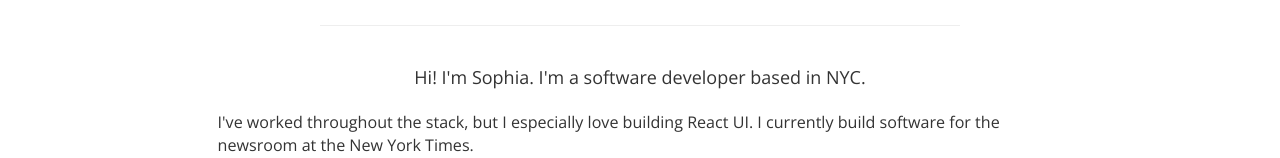
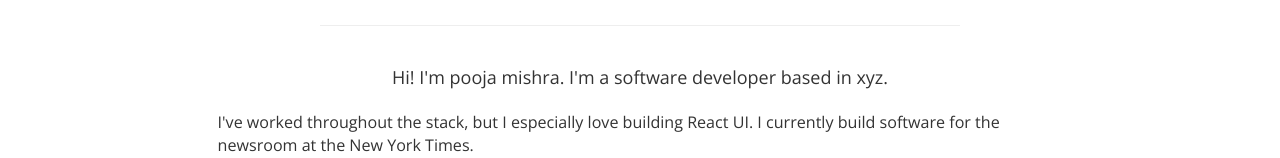
Before and after one commit to CodeAstronautic/personal_portfolio, a React (Create React App) app: page / in a window 1280 px wide. Shown: the part 322-480 px from the top of the page. Built offline with nearby package versions, Linux system fonts and the light colour scheme; a web font is replaced by a local one.

Commit message:
added changes

```diff
--- a/src/containers/Home.js
+++ b/src/containers/Home.js
@@ -6,7 +6,7 @@ class Home extends Component {
   render() {
     return (
       <div>
-        <CenteredHeader>Hi! I'm Sophia. I'm a software developer based in NYC.</CenteredHeader>
+        <CenteredHeader>Hi! I'm pooja mishra. I'm a software developer based in xyz.</CenteredHeader>
         <p>
           I've worked throughout the stack, but I especially love building React UI. I currently build software for the newsroom at the New York Times.
         </p>
```
Also changed, not shown: 1 other file (tests, documents, lock files or other folders).
